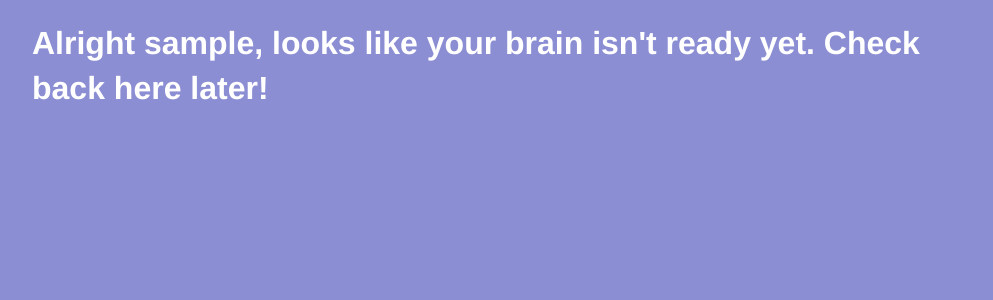
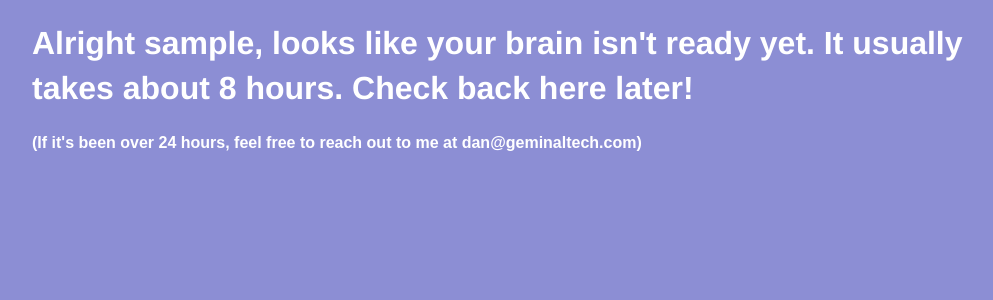
Before and after one commit to danjonpeterson/print-my-brain, a Flask app: template flask/app/templates/check_if_done.html in a window 1280 px wide. Shown: the part 32-332 px from the top of the page, without its empty margins (128-1121 px from the left). Run offline with Flask 2, Linux system fonts and the light colour scheme; the template is opened without the code that fills it: most values are stand-ins (such as "Sample title", 1, 10 or a date in 2020).

Commit message:
some more user guidance

```diff
--- a/flask/app/templates/check_if_done.html
+++ b/flask/app/templates/check_if_done.html
@@ -2,6 +2,8 @@
 {% block title %} - Step 3/4 {% endblock %}
 {% block content %}
 
-    <h1>Alright {{username}}, looks like your brain isn't ready yet. Check back here later! </h1>
+    <h1>Alright {{username}}, looks like your brain isn't ready yet. It usually takes about 8 hours. Check back here later! </h1>
+
+    <b>(If it's been over 24 hours, feel free to reach out to me at dan@geminaltech.com)</b>
 
 {% endblock %}
```
